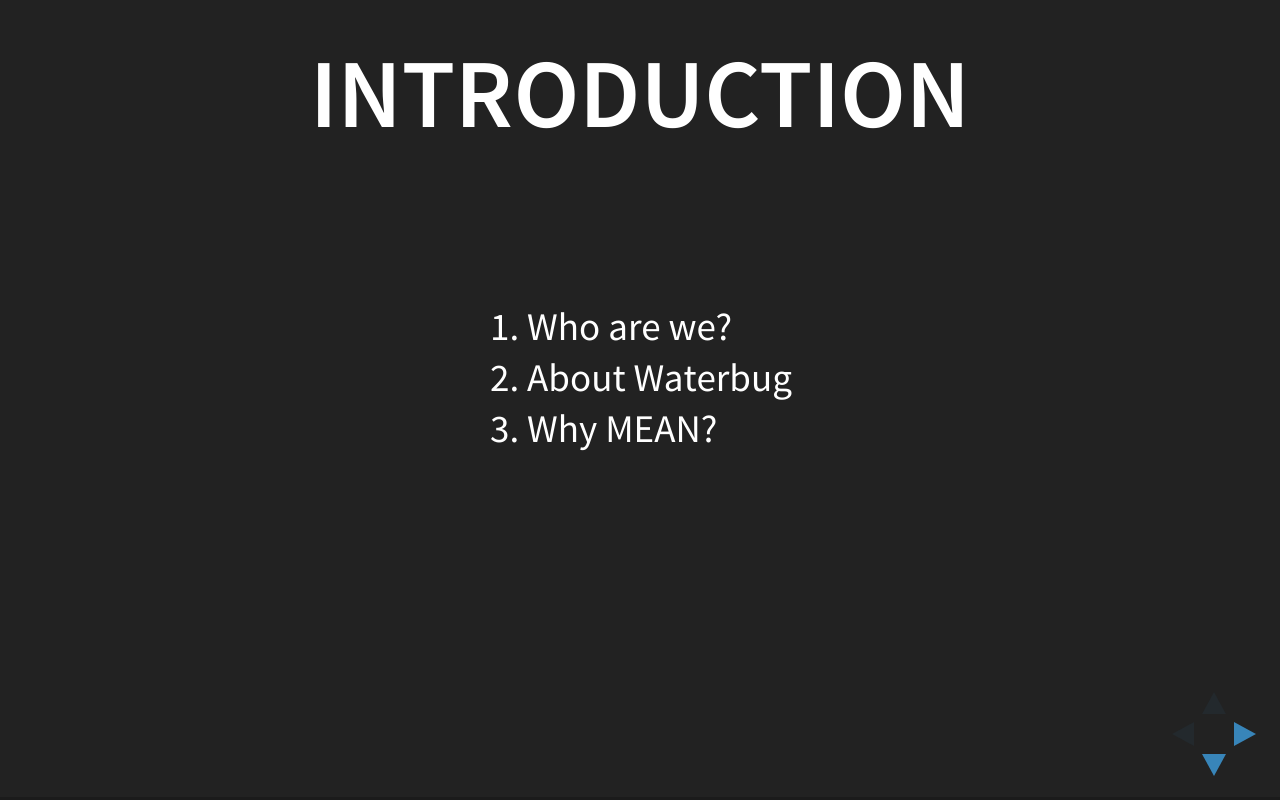
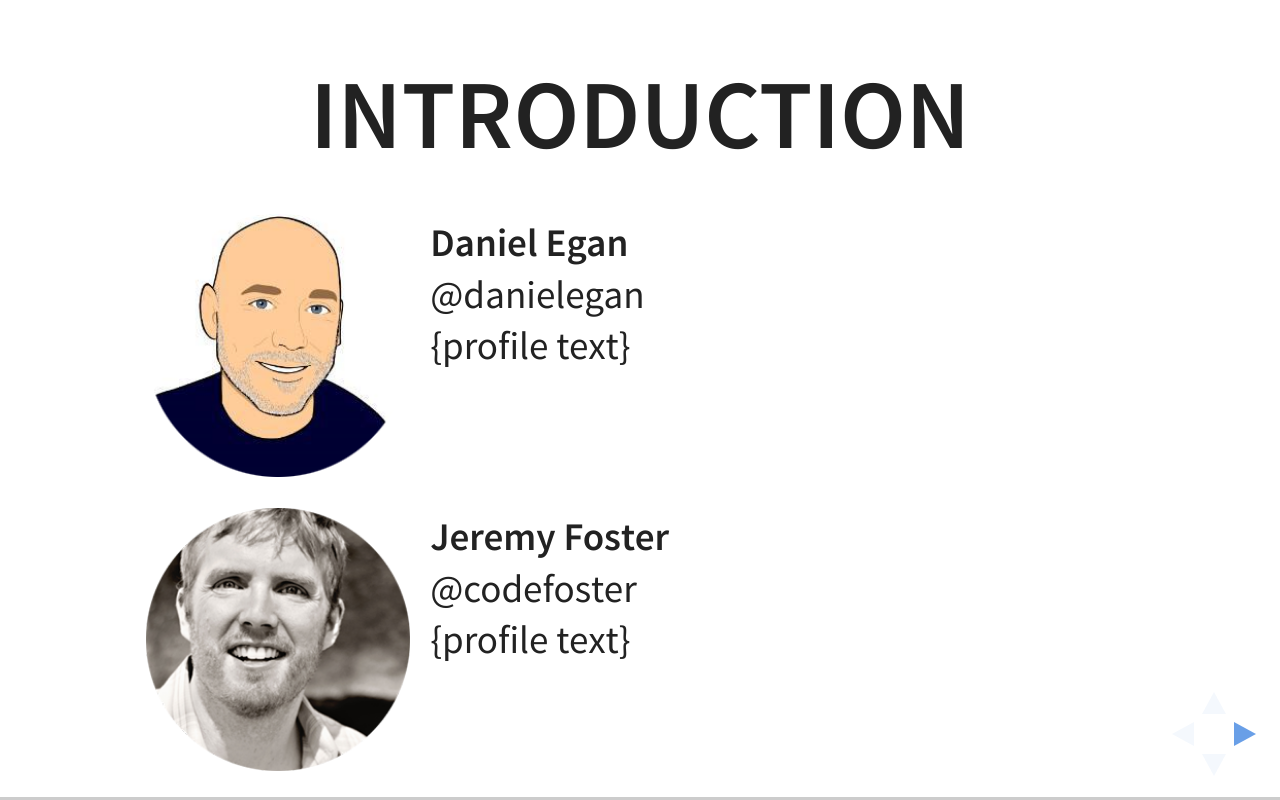
Before and after one commit to codefoster/waterbug, a website: page presentation/index.html in a window 1280 px wide. Drawn offline with Linux system fonts and the light colour scheme.

Commit message:
lots of changes to presentation, changed to white theme

```diff
--- /dev/null
+++ b/presentation/css/custom.css
@@ -0,0 +1,19 @@
+.reveal section img {
+  margin: 15px 0px;
+  background: rgba(255, 255, 255, 0.12);
+  border: none;
+  box-shadow: none; }
+
+.profiles {
+    display:flex;
+    flex-direction: column;
+}
+
+.profiles > div {
+    display:flex;
+}
+
+.profiles > div p {
+    text-align:left;
+    margin-left:20px;
+}
--- a/presentation/index.html
+++ b/presentation/index.html
@@ -8,7 +8,8 @@
 	<title>reveal.js</title>
 
 	<link rel="stylesheet" href="css/reveal.css">
-	<link rel="stylesheet" href="css/theme/black.css">
+	<link rel="stylesheet" href="css/theme/white.css">
+	<link rel="stylesheet" href="css/custom.css">
 
 	<!-- Theme used for syntax highlighting of code -->
 	<link rel="stylesheet" href="lib/css/zenburn.css">
@@ -28,31 +29,50 @@
 		<div class="slides">
 			<section>
 				<h1>Introduction</h1>
+				<div class="profiles">
+					<div>
+						<img src="danielegan.png" alt="Picture of Daniel Egan"/>
+						<p>
+							<b>Daniel Egan</b><br/>
+							@danielegan<br/>
+							{profile text}
+						</p>
+					</div>
+					<div>
+						<img src="codefoster.png" alt="Picture of Jeremy Foster"/>
+						<p>
+							<b>Jeremy Foster</b><br/>
+							@codefoster<br/>
+							{profile text}
+						</p>
+					</div>
+				</div>
+			</section>
+			<section>
 				<section>
-					<ol>
-						<li>Who are we?</li>
-						<li>About Waterbug</li>
-						<li>Why MEAN?</li>
-					</ol>
+					<div><img src="waterbug-logo.png" alt="Waterbug Logo" /></div>
 				</section>
 				<section>
-					Daniel Egan
+					<div><img src="waterrower.jpg" alt="WaterRower"/></div>
 				</section>
 				<section>
-					Jeremy Foster
-				</section>
-				<section>
-					About the Waterbug project
-				</section>
-				<section>
-					Why MEAN?
+					<div><img src="s4-monitor.jpg" alt="S4 Monitor"/></div>
 				</section>
 			</section>
 			<section>
 				<h1>Architecture</h1>
+				<section>
+					Why MEAN?
+				</section>
+				<section>
+					{architecture diagram}
+				</section>
 			</section>
 			<section>
 				<h1>Overview</h1>
+				<section>
+					<div><img src="overview.png" alt="Overview"></div>
+				</section>
 			</section>
 		</div>
 	</div>
```
Also changed, not shown: presentation/codefoster.png (added), presentation/competition-1.png (added), presentation/competition-2.png (added), presentation/competition-3.png (added), presentation/danielegan.png (added), presentation/overview.png (added), presentation/s4-monitor.jpg (added), presentation/waterbug-logo.png (added), presentation/waterrower.jpg (added).
